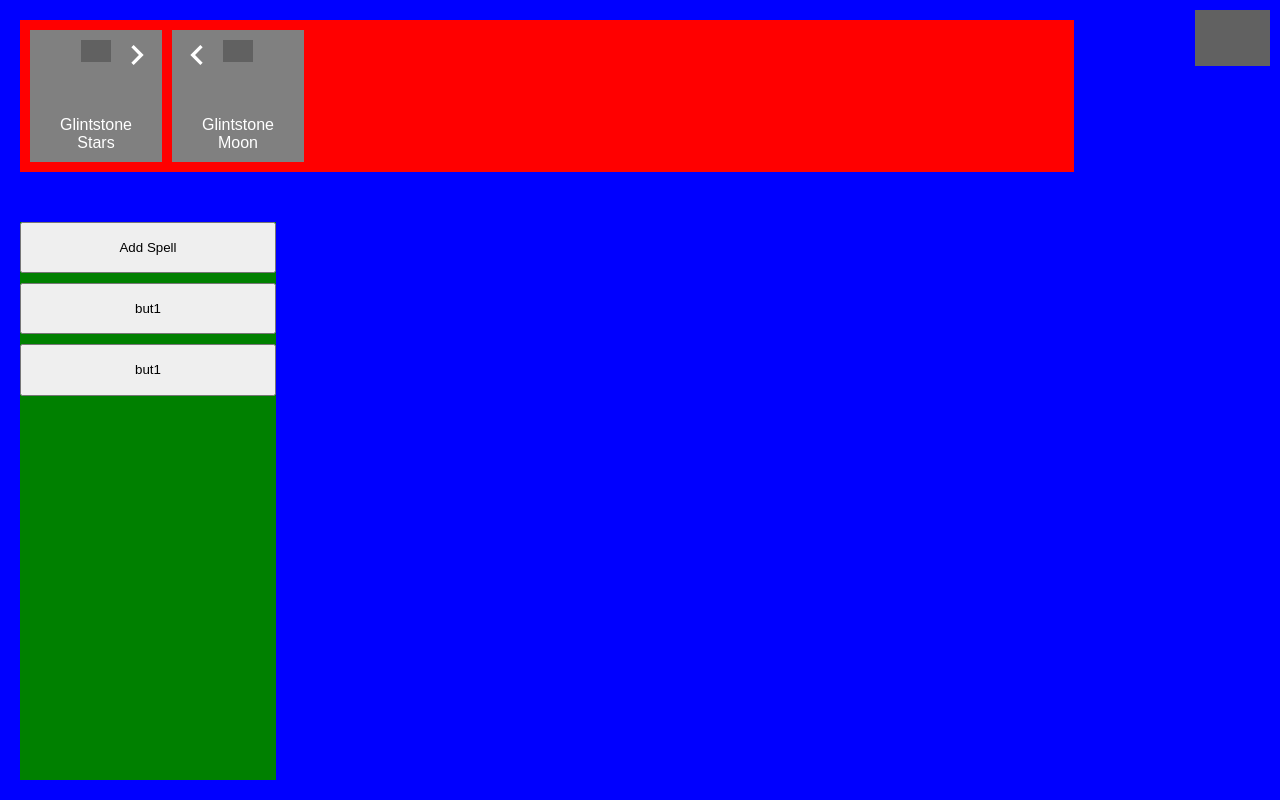
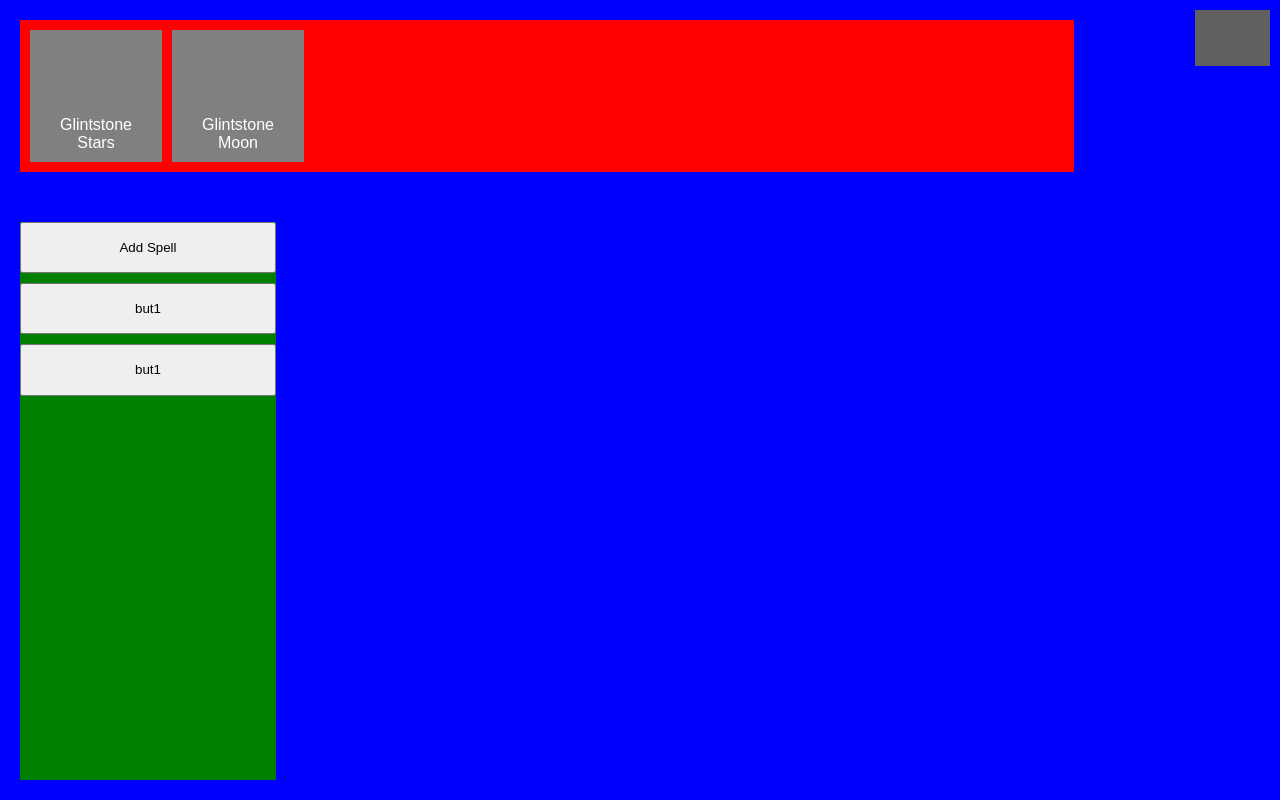
Before and after one commit to Bizangel/EldenRingSpellRemapper, a React (Vite) app: page / in a window 1280 px wide. Built offline with nearby package versions, Linux system fonts and the light colour scheme; grey boxes are pictures that could not be loaded.

Commit message:
Added draggable cards using dnd-kit sortable

```diff
--- a/package.json
+++ b/package.json
@@ -10,6 +10,8 @@
     "tauri": "tauri"
   },
   "dependencies": {
+    "@dnd-kit/core": "^6.1.0",
+    "@dnd-kit/sortable": "^8.0.0",
     "@tauri-apps/api": "^1",
     "react": "^18.2.0",
     "react-dom": "^18.2.0",
@@ -19,6 +21,7 @@
   "devDependencies": {
     "@tauri-apps/cli": "^1",
     "@types/react": "^18.2.15",
+    "@types/react-beautiful-dnd": "^13.1.8",
     "@types/react-dom": "^18.2.7",
     "@types/sortablejs": "^1.15.8",
     "@vitejs/plugin-react": "^4.2.1",
--- a/src/SpellEntryCard.tsx
+++ b/src/SpellEntryCard.tsx
@@ -1,35 +1,25 @@
-import backButton from "./assets/chevron-left.svg"
-import frontButton from "./assets/chevron-right.svg"
-import deleteButton from "./assets/x-letter.svg"
+import { useSortable } from "@dnd-kit/sortable";
+import {CSS} from '@dnd-kit/utilities';
 import "./SpellEntrycard.scss"
+
 
 export type SpellEntryCardProps = {
     spellName: string,
-    idx: number,
-    totalSpellCount: number,
 }
 
-const SpellEntryCard = ({spellName, idx, totalSpellCount}: SpellEntryCardProps) =>{
-
-    let leftDisabled = idx == 0;
-    let rightDisabled = idx == totalSpellCount - 1;
+const SpellEntryCard = ({spellName}: SpellEntryCardProps) =>{
+    const {
+        attributes,
+        listeners,
+        setNodeRef,
+        transform,
+        transition,
+    } = useSortable({id: spellName});
 
     return (
-        <div className="spell-entry">
-            <div className={`move-left-button ${ leftDisabled ? "disabled" : ""}` }>
-                <img src={backButton} style={{width: "100%", height: "auto"}}/>
-            </div>
-
-            <div className={`move-right-button ${ rightDisabled ? "disabled" : ""}` }>
-                <img src={frontButton} style={{width: "100%", height: "auto"}}/>
-            </div>
-
-            <div className="delete-button-wrapper">
-                <div className="delete-button">
-                    <img src={deleteButton} style={{width: "100%", height: "auto"}}/>
-                </div>
-            </div>
-
+        <div className="spell-entry"
+            ref={setNodeRef}
+            style={{transform: CSS.Transform.toString(transform), transition: transition}} {...attributes} {...listeners}>
             <div className="text-wrapper">
                 {spellName}
             </div>
--- a/src/SpellMapPage.scss
+++ b/src/SpellMapPage.scss
@@ -42,9 +42,6 @@
     max-width: 400px;
 }
 
-
-
-
 .spellpage-button-wrapper {
     background-color: green;
     display: flex;
--- a/src/SpellMapPage.tsx
+++ b/src/SpellMapPage.tsx
@@ -1,44 +1,19 @@
-import  {  useState } from "react"
 import cogWheel from "./assets/cog.svg"
 import './SpellMapPage.scss'
-import SpellEntryCard, { SpellEntryCardProps } from "./SpellEntryCard";
+import Spellbar from "./Spellbar";
 
 type SpellMapPageProps = {
     goToSettingsPage: () => void,
 }
 
-
-type SpellEntry = {
-    spellName: string,
-}
-
 const SpellMapPage = ({goToSettingsPage}: SpellMapPageProps) => {
-
-    const [spellEntryState, setSpellEntryState] = useState<SpellEntry[]>([
-        {
-            spellName: "Glintstone Stars",
-        },
-        {
-            spellName: "Glintstone Moon",
-        }
-    ]);
-
     return (
         <div className="spell-page">
             <img src={cogWheel} className="settings-icon" onClick={goToSettingsPage}/>
 
             <div className="spell-page-content">
                 <div className="spellbar">
-                {
-                    spellEntryState.map((spellEntry, idx) =>
-                        <SpellEntryCard
-                        key={spellEntry.spellName}
-                        idx = {idx}
-                        spellName={spellEntry.spellName}
-                        totalSpellCount={spellEntryState.length}
-                        />
-                    )
-                }
+                    <Spellbar/>
                 </div>
 
                 <div className="spellpage-button-wrapper">
--- /dev/null
+++ b/src/Spellbar.tsx
@@ -0,0 +1,48 @@
+import { closestCenter, DndContext, DragEndEvent, PointerSensor, useSensor, useSensors } from "@dnd-kit/core";
+import { arrayMove, horizontalListSortingStrategy, SortableContext } from "@dnd-kit/sortable";
+import { useCallback, useState } from "react";
+import SpellEntryCard from "./SpellEntryCard";
+
+type SpellEntry = {
+    id: string,
+}
+
+const Spellbar = () => {
+    const sensors = useSensors(useSensor(PointerSensor));
+    const [spellEntries, setSpellEntries] = useState<SpellEntry[]>([
+        {
+            id: "Glintstone Stars",
+        },
+        {
+            id: "Glintstone Moon",
+        }
+    ]);
+
+    const handleDragEnd = useCallback((event: DragEndEvent) => {
+        const { active, over } = event;
+        if (over !== null && active.id !== over.id ) {
+            setSpellEntries((spells) => {
+                const oldIndex = spells.findIndex(e => e.id == active.id);
+                const newIndex = spells.findIndex(e => e.id == over.id);
+                return arrayMove(spells, oldIndex, newIndex);
+            });
+        }
+    }, [])
+
+    return (
+        <DndContext
+            sensors={sensors}
+            collisionDetection={closestCenter}
+            onDragEnd={handleDragEnd}
+        >
+            <SortableContext
+                items={spellEntries}
+                strategy={horizontalListSortingStrategy}
+            >
+                {spellEntries.map(spell => <SpellEntryCard key={spell.id} spellName={spell.id} />)}
+            </SortableContext>
+        </DndContext>
+    )
+}
+
+export default Spellbar;
```
Also changed, not shown: 1 other file (tests, documents, lock files or other folders).
